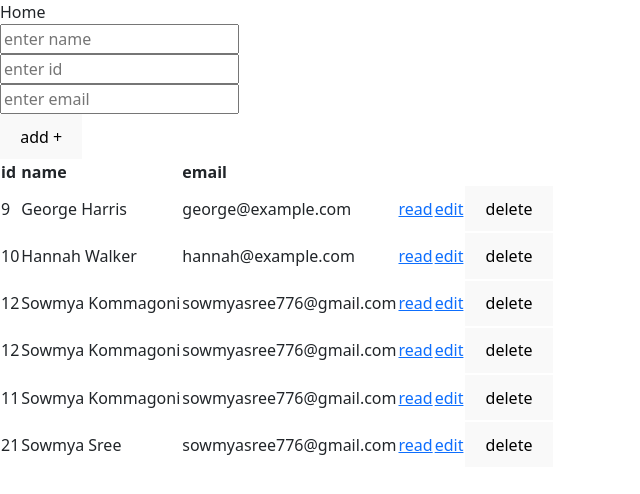
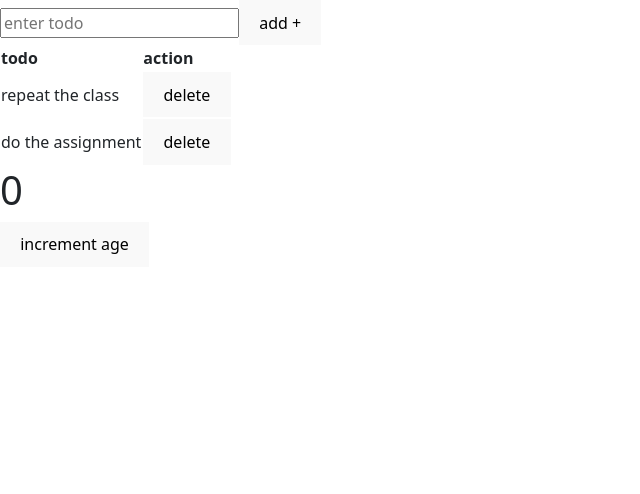
Before and after one commit to Sowmyasree29/vitenew, a React (Vite) app: page / in a window 1280 px wide. Shown: the top 494 px of the page, without its empty margins (0-640 px from the left). Built offline with nearby package versions, Linux system fonts and the light colour scheme; data requests are answered from the project's data file.

Commit message:
useReducer

```diff
--- a/data/db.json
+++ b/data/db.json
@@ -1,25 +1,5 @@
 {
   "users": [
-    {
-      "id": "9",
-      "name": "George Harris",
-      "email": "george@example.com"
-    },
-    {
-      "id": "10",
-      "name": "Hannah Walker",
-      "email": "hannah@example.com"
-    },
-    {
-      "id": "12",
-      "name": "Sowmya Kommagoni",
-      "email": "sowmyasree776@gmail.com"
-    },
-    {
-      "id": "12",
-      "name": "Sowmya Kommagoni",
-      "email": "sowmyasree776@gmail.com"
-    },
     {
       "id": "11",
       "name": "Sowmya Kommagoni",
@@ -29,6 +9,11 @@
       "id": "21",
       "name": "Sowmya Sree",
       "email": "sowmyasree776@gmail.com"
+    },
+    {
+      "id": "22",
+      "name": "Sowmya Kommagoni",
+      "email": "sowmyasree776@gmail.com"
     }
   ]
 }
--- a/src/App.jsx
+++ b/src/App.jsx
@@ -1,17 +1,10 @@
-import UseEffectExample from "./components/Hooks/controlled-forms/useEffect";
-import UseEffectEvent from "./components/Hooks/controlled-forms/useEffectevent";
-import TabSwitching from "./components/Hooks/controlled-forms/tabswitching";
-import NavigationRouter from "./components/navigations/navigations";
-import FormHandling from "./components/Hooks/controlled-forms/usingonestate";
-import UpdatedDeleted from "./components/Hooks/controlled-forms/updatingDeleting";
-import Navigation from "./components/jsonserver/navigation";
+import Navigation from "./components/todo-app/navigation";
+import ReducerExample from "./components/Hooks/useReducer/useReducer";
 
 function App() {
   return(
   <>
-  {/* <NavigationRouter/> */}
-  {/* <FormHandling/> */}
-<Navigation/>
+<ReducerExample/>
   </>
 
   )
--- /dev/null
+++ b/src/components/Hooks/useReducer/useReducer.jsx
@@ -0,0 +1,118 @@
+
+import{useState,useReducer} from "react";
+
+const Reducer=(state,action)=>
+    {
+      switch(action.type)
+      {
+        case "INCREMENT_AGE":
+            return {...state,age:state.age+1}
+            case "CHANGE_NAME":
+                return {...state,username:action.payload}
+                case "ADD_TODO":
+                return {...state,todos:[...state.todos,action.payload]}
+                case "DELETED":
+                    return {...state,todos:action.payload}
+                default:
+                return state
+
+      }
+    }
+
+function ReducerExample()
+{
+    const[enteredTodo,setEnteredTodo]=useState("")
+    const[deleted,setDeleted]=useState([])
+
+    const initialState={
+        username:"",
+        id:"",
+        age:0,
+        todos:["repeat the class","do the assignment"],
+        homeaddress:{}
+    }
+    const[current,dispatch]=useReducer(Reducer,initialState)
+
+    function incrementHandler()
+    {
+        dispatch({
+            type:"INCREMENT_AGE"
+        })
+
+    }
+    function addHandler(event)
+    {
+   setEnteredTodo(event.target.value)
+    }
+    function submitHandler(e)
+    {
+        e.preventDefault();
+        dispatch({
+            type:"ADD_TODO",
+            payload:enteredTodo
+        })
+        setEnteredTodo("")
+    }
+    function deleteHandler(index)
+    {
+        const target=current.todos.filter((_,id)=>id!==index)
+        setDeleted(target)
+        dispatch({
+            type:"DELETED",
+            payload:target
+        })
+
+    }
+
+
+
+
+
+    return(
+        <>
+        {/* <form onSubmit={submitHandler}>
+        <input type="text"  onChange={nameHandler} placeholder="enter name" value={name} />
+        <button>submit</button>
+        </form> */}
+        <form onSubmit={submitHandler}>
+            <input type="text" placeholder="enter todo" name={enteredTodo} onChange={addHandler} value={enteredTodo} />
+            <button>add +</button>
+
+
+
+        </form>
+        {
+
+                <table>
+                <tr>
+                    <th>todo</th>
+                    <th>action</th>
+                </tr>
+
+            {
+                current.todos.map((each,index)=>
+                    (
+                     <tr key={index}>
+                     <td >{each}</td>
+                     <td><button onClick={()=>deleteHandler(index)}>delete</button></td>
+                     </tr>
+
+
+                    )
+                     )
+            }
+                 </table>
+
+
+        }
+
+
+
+
+        <h1>{current.age}</h1>
+        <h2>{current.username}</h2>
+        <button onClick={incrementHandler}>increment age</button>
+        </>
+    )
+}
+export default ReducerExample;
--- a/src/components/jsonserver/home.jsx
+++ b/src/components/jsonserver/home.jsx
@@ -22,7 +22,7 @@ function Home()
    async function fetchData()
    {
     try{
-        const apiData=await axios.get("http://localhost:3001/users")
+        const apiData=await axios.get("http://localhost:3002/users")
         console.log(apiData)
         const response=apiData.data
         console.log(response)
@@ -51,7 +51,7 @@ function submitHandler(e)
     async function addedData()
     {
         try{
-            const addData=await axios.post("http://localhost:3001/users",formData)
+            const addData=await axios.post("http://localhost:3002/users",formData)
             const response1=addData.data
             console.log(addData,"addeddata")
             console.log(response1,"response")
@@ -75,7 +75,7 @@ function deleteHandler(id)
    async function deleted()
    {
     try{
-         const deleting=await axios.delete(`http://localhost:3001/users/`+id)
+         const deleting=await axios.delete(`http://localhost:3002/users/`+id)
          const response2=deleting.data
          location.reload();
 
--- /dev/null
+++ b/src/components/todo-app/home.jsx
@@ -0,0 +1,130 @@
+import {useState,useEffect} from "react"
+import axios from "axios"
+import {Link} from "react-router-dom"
+
+
+
+function Home()
+{
+    const[formData,setFormData]= useState({
+        id:"",
+        username:"",
+        todo:"",
+        completed:""
+    })
+    const[data,setData]=useState([])
+    const headStyle={
+        height:"30px",
+        width:"70px",
+        margin:"8px"
+    }
+    const headStyle2={
+        width:"250px",
+        height:"30px"
+    }
+    async function fetchData()
+    {
+        try{
+            const apiData=await axios.get("http://localhost:3000/users")
+            const response=apiData.data
+            setData(response)
+            console.log(response)
+
+        }
+        catch(err)
+        {
+            console.log(err)
+        }
+    }
+    useEffect(()=>
+    {
+      fetchData();
+    },[])
+    function changeHandler(event)
+    {
+        setFormData({...formData,
+            [event.target.name]:event.target.value
+        })
+
+    }
+    function submitHandler(e)
+    {
+        e.preventDefault();
+        setData([...data,formData])
+        async function fetchingData()
+        {
+            try{
+               const added=await axios.post("http://localhost:3000/users",formData)
+               const response1=added.data
+            //    setData(response1)
+            console.log(response1)
+            }
+            catch(err)
+            {
+                console.log(err)
+            }
+        }
+        fetchingData();
+    }
+    function deleteHandler(id)
+    {
+        async function deleting()
+        {
+            try{
+                const del=await axios.delete(`http://localhost:3000/users/`+id)
+                location.reload();
+            }
+            catch(err)
+            {
+                console.log(err)
+            }
+        }
+
+
+        deleting();
+
+    }
+
+    return(
+        <>
+        <div>home page</div>
+        <form onSubmit={submitHandler}>
+            <input type="text" placeholder="enter id" name="id" onChange={changeHandler} value={formData.id} /><br />
+            <input type="text" placeholder="enter username" name="username" onChange={changeHandler} value={formData.username} /><br />
+            <input type="text" placeholder="enter todo" name="todo" onChange={changeHandler} value={formData.todo} /><br />
+            <input type="text" placeholder="completed" name="completed" onChange={changeHandler} value={formData.completed} /><br />
+            <button>add +</button>
+        </form>
+        {
+            data.length>0 && (
+                <table>
+                    <thead>
+                        <tr>
+                            <th style={headStyle}>id</th>
+                            <th style={headStyle}>username</th>
+                            <th style={headStyle2}>todo</th>
+                            <th style={headStyle}>status</th>
+                        </tr>
+                    </thead>
+                    <tbody>
+                        {
+                            data.map((each,id)=>
+                            (
+                                <tr key={id}>
+                                    <td>{each.id}</td>
+                                    <td>{each.username}</td>
+                                    <td>{each.todo}</td>
+                                    <td>{each.completed}</td>
+                                    <td><Link to={`/update/${each.id}`}>edit</Link></td>
+                                    <td><button onClick={()=>deleteHandler(each.id)}>Delete</button></td>
+                                </tr>
+                            ))
+                        }
+                    </tbody>
+                </table>
+            )
+        }
+        </>
+    )
+}
+export default Home;
--- /dev/null
+++ b/src/components/todo-app/navigation.jsx
@@ -0,0 +1,19 @@
+import {BrowserRouter,Routes,Route} from "react-router-dom"
+import Home from "./home";
+import Update from "./update";
+
+
+
+function Navigation()
+{
+    return(
+        <BrowserRouter>
+        <Routes>
+            <Route path="/" element={<Home/>}/>
+            <Route path="/update/:updateId" element={<Update/>}/>
+        </Routes>
+        </BrowserRouter>
+
+    )
+}
+export default Navigation;
--- /dev/null
+++ b/src/components/todo-app/update.jsx
@@ -0,0 +1,72 @@
+import {useState,useEffect} from "react"
+import axios from "axios"
+import {useParams,Link,useNavigate} from "react-router-dom"
+
+
+
+function Update()
+{
+    const[formData,setFormData]=useState({})
+    const {updateId}=useParams();
+    const navigate=useNavigate();
+
+    async function fetchData()
+    {
+       try{
+        const apiData=await axios.get(`http://localhost:3000/users/`+updateId)
+       const response=apiData.data
+       setFormData(response)
+       }
+       catch(err)
+       {
+        console.log(err)
+       }
+    }
+    useEffect(()=>
+    {
+        fetchData();
+    },[updateId])
+    function changeHandler(event)
+    {
+      setFormData({...formData,
+        [event.target.name]:event.target.value
+      })
+    }
+    function submitHandler(e)
+    {
+    e.preventDefault();
+
+        async function fetchingData()
+        {
+            try{
+                const update=await axios.put(`http://localhost:3000/users/`+updateId,formData)
+                navigate('/')
+            }
+            catch(err)
+            {
+                console.log(err)
+            }
+
+        }
+
+        fetchingData();
+
+
+    }
+
+
+    return(
+        <>
+        <div>update page</div>
+        <form onSubmit={submitHandler}>
+        <input type="text" placeholder="enter id" name="id" onChange={changeHandler} value={formData.id} /><br />
+            <input type="text" placeholder="enter username" name="username" onChange={changeHandler} value={formData.username} /><br />
+            <input type="text" placeholder="enter todo" name="todo" onChange={changeHandler} value={formData.todo} /><br />
+            <input type="text" placeholder="completed" name="completed" onChange={changeHandler} value={formData.completed} /><br />
+            <button>update</button>
+            <button><Link to={'/'}>Back</Link></button>
+        </form>
+        </>
+    )
+}
+export default Update;
```
Also changed, not shown: data/db2.json (added, +10 -0 lines).
